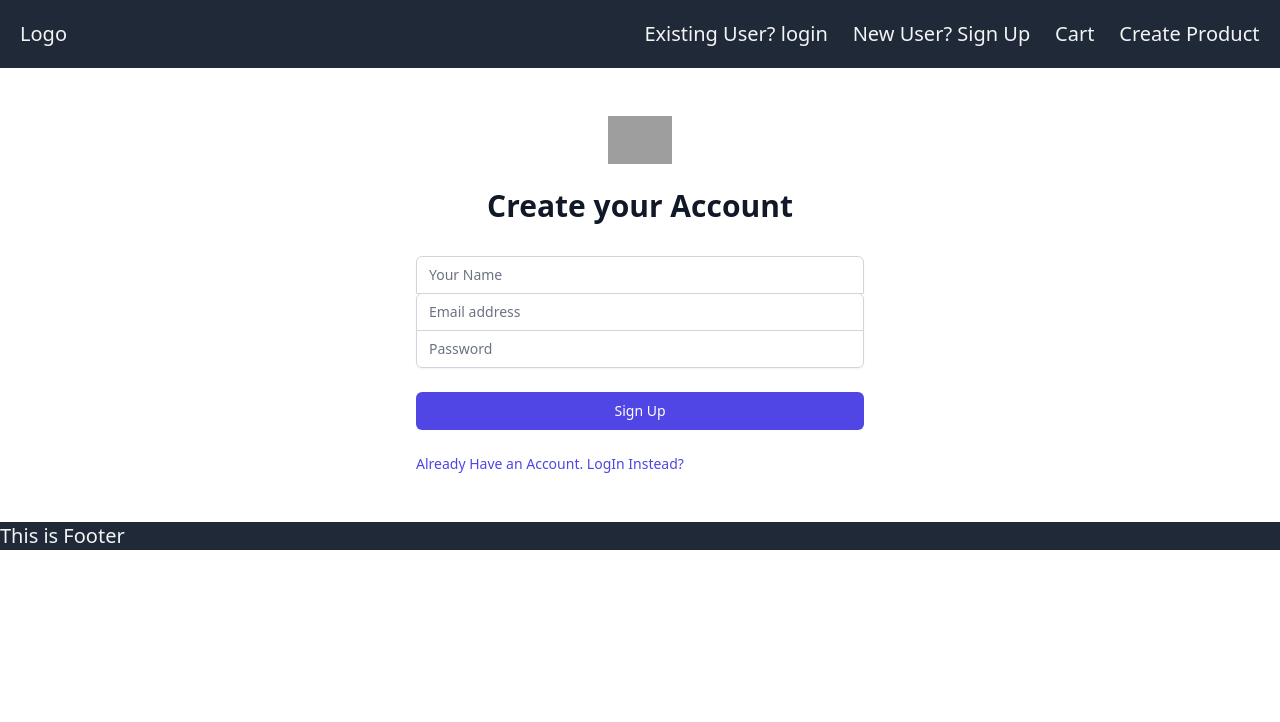
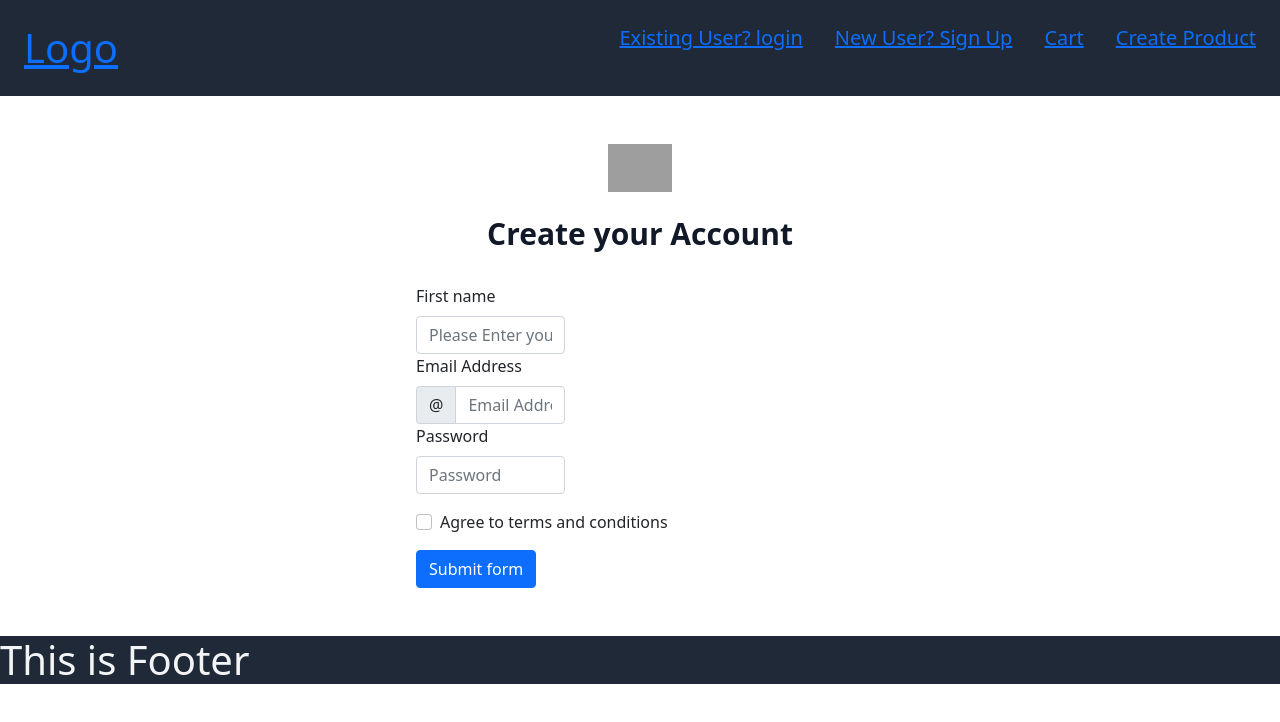
Before and after one commit to dhruvrawat121/mern, a Next.js app: page /signUp in a window 1280 px wide. Shown: the top 722 px of the page. Built offline with nearby package versions, Linux system fonts and the light colour scheme; grey boxes are pictures that could not be loaded.

Commit message:
react-bootstrap validation

```diff
--- a/package.json
+++ b/package.json
@@ -11,6 +11,7 @@
     "axios": "^0.24.0",
     "bcrypt": "^5.0.1",
     "bcryptjs": "^2.4.3",
+    "bootstrap": "^5.1.3",
     "js-cookie": "^3.0.1",
     "jsonwebtoken": "^8.5.1",
     "mongodb": "^4.3.0",
--- a/pages/signUp.js
+++ b/pages/signUp.js
@@ -2,9 +2,10 @@ import Link from "next/link";
 import { useState } from "react";
 import BaseURL from "../lib/baseUrl"
 import { useRouter } from "next/router";
-import { useForm } from "react-hook-form";
-// for alert
+import {Form,Button,Row,Col,InputGroup,} from 'react-bootstrap'
 import { Alert } from "react-bootstrap";
+import 'bootstrap/dist/css/bootstrap.min.css';
+
 
 
 
@@ -19,7 +20,8 @@ const SignUp =()=>{
   const [email,setEmail]= useState('')
   const router = useRouter();
 
- const {handleSubmit, register, formState:{errors}}= useForm();
+  const [validated, setValidated] = useState(false);
+
 // All the Event Handlers
 
   const nameHandler=(e)=>{
@@ -36,6 +38,14 @@ const SignUp =()=>{
   }
   // submit Handler
   const submitHandler=async(e)=>{
+    const form = e.currentTarget;
+    if (form.checkValidity() === false) {
+      e.preventDefault();
+      e.stopPropagation();
+    }
+
+    setValidated(true);
+
     const res = await fetch(`${BaseURL}/api/signUp`,{
       method:"POST",
       headers:{
@@ -55,7 +65,6 @@ const SignUp =()=>{
       <Alert variant="danger">{res2.message}</Alert>
     }else{
       <Alert variant="success">Success</Alert>
-      router.push("/logIn")
 
     }
 
@@ -74,92 +83,59 @@ const SignUp =()=>{
           <h2 className="mt-6 text-center text-3xl font-extrabold text-gray-900">Create your Account</h2>
 
         </div>
-        {/* FORM FOR SIGN UP */}
-        <form onSubmit={handleSubmit(submitHandler)} className="mt-8 space-y-6" action="#" method="POST">
-        <input type="hidden" name="remember" defaultValue="true" />
-          <div className="rounded-md shadow-sm -space-y-px">
-            <div className="form-group">
-            <label htmlFor="name" className="sr-only">
-                Your Name:
-              </label>
-              <input onChange={nameHandler}
-                type="text"
-                className="appearance-none rounded-none relative block w-full px-3 py-2 border border-gray-300 placeholder-gray-500 text-gray-900 rounded-t-md focus:outline-none focus:ring-indigo-500 focus:border-indigo-500 focus:z-10 sm:text-sm form-control"
-                placeholder="Your Name"
-                {...register('name',{required:true})}
-
-              />
-              {/* check for name errors */}
-              {errors.name &&
-              <Alert variant="danger">
-                {errors.name &&errors.name.type==="required" && "Name is required"}
-              </Alert>
-
-              }
-              </div>
-            <div className="form-group">
-            <label htmlFor="email-address" className="sr-only">
-                Email address
-              </label>
-              <input onChange={emailHandler}
-                {...register("email",{required:true, pattern:/^[a-z0-9._%+-]+@[a-z0-9.-]+\.[a-z]{2,4}$/})}
-
-                id="email-address"
-                type="email"
-                className="rounded-none relative block w-full px-3 py-2 border border-gray-300 placeholder-gray-500 text-gray-900 rounded-t-md focus:outline-none focus:ring-indigo-500 focus:border-indigo-500 focus:z-10 sm:text-sm form-control"
-                placeholder="Email address"
-
-              />
-              {/* check for email errors */}
-              {errors.email &&
-              <Alert variant="danger">
-                {errors.email ?.type==="required" && <p>Email address is required</p>}
-                {errors.email ?.type==="pattern" && <p>Please provide a valid email Address</p>}
-              </Alert>
-
-              }
-            </div>
-            <div className="form-group">
-              <label htmlFor="password" className="sr-only">
-                Password
-              </label>
-              <input onChange={passwordHandler}
-                {...register("password",{required:true, minLength:8})}
-
-                type="password"
-                className="appearance-none rounded-none relative block w-full px-3 py-2 border border-gray-300 placeholder-gray-500 text-gray-900 rounded-b-md focus:outline-none focus:ring-indigo-500 focus:border-indigo-500 focus:z-10 sm:text-sm form-control"
-                placeholder="Password"
-              />
-                {/* check for password errors */}
-                {errors.password &&
-              <Alert variant="danger">
-                {errors.password ?.type==="required" && <p>Password is required</p>}
-                {errors.password ?.type==="minLength" && <p>Atleast 8 characters are required</p>}
-              </Alert>
-
-              }
-            </div>
-          </div>
+        <Form noValidate validated={validated} onSubmit={submitHandler}>
+      <Col className="mb-3 2xl:w-3/4">
+        <Form.Group as={Col} md="4" controlId="validationCustom01" className="2xl:w-3/4">
+          <Form.Label>First name</Form.Label>
+          <Form.Control
+            required
+            type="text"
+            placeholder="Please Enter your name"
+          />
+          <Form.Control.Feedback>Looks good!</Form.Control.Feedback>
+        </Form.Group>
 
 
+        <Form.Group as={Col} md="4" controlId="validationCustom01">
+          <Form.Label>Email Address</Form.Label>
+          <InputGroup hasValidation>
+            <InputGroup.Text id="inputGroupPrepend">@</InputGroup.Text>
+            <Form.Control
+              type="email"
+              placeholder="Email Address"
+              required
+            />
+            <Form.Control.Feedback type="invalid">
+              Please provide valid email address.
+            </Form.Control.Feedback>
+          </InputGroup>
+        </Form.Group>
+        <Form.Group as={Col} md="4" controlId="validationCustomUsername">
+          <Form.Label>Password</Form.Label>
+          <InputGroup hasValidation>
+            <Form.Control
+              type="password"
+              placeholder="Password"
+              aria-describedby="inputGroupPrepend"
+              required
+            />
+            <Form.Control.Feedback type="invalid">
+              Please provide valid email address.
+            </Form.Control.Feedback>
+          </InputGroup>
+        </Form.Group>
+      </Col>
 
-          <div className="form-group">
-            <button
-              type="submit"
-              className="group relative w-full flex justify-center py-2 px-4 border border-transparent text-sm font-medium rounded-md text-white bg-indigo-600 hover:bg-indigo-700 focus:outline-none focus:ring-2 focus:ring-offset-2 focus:ring-indigo-500"
-            >
-              <span className="absolute left-0 inset-y-0 flex items-center pl-3">
-              </span>
-              Sign Up
-            </button>
-          </div>
-          <div className="text-sm">
-                <Link href="/logIn"><a className="font-medium text-indigo-600 hover:text-indigo-500">
-                 Already Have an Account. LogIn Instead?
-                </a>
-                </Link>
-              </div>
-        </form>
+      <Form.Group className="mb-3">
+        <Form.Check
+          required
+          label="Agree to terms and conditions"
+          feedback="You must agree before submitting."
+          feedbackType="invalid"
+        />
+      </Form.Group>
+      <Button type="submit">Submit form</Button>
+    </Form>
       </div>
     </div>
     )
```
Also changed, not shown: 1 other file (tests, documents, lock files or other folders).
